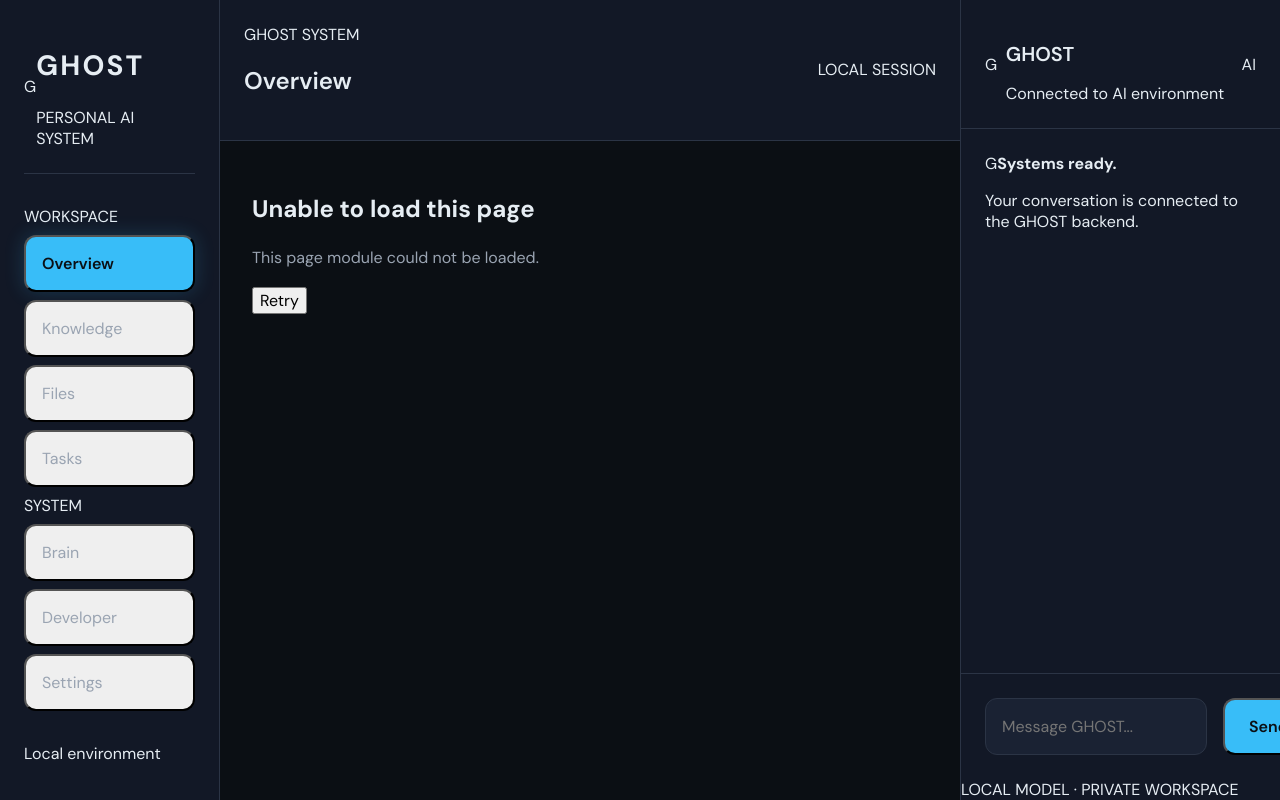
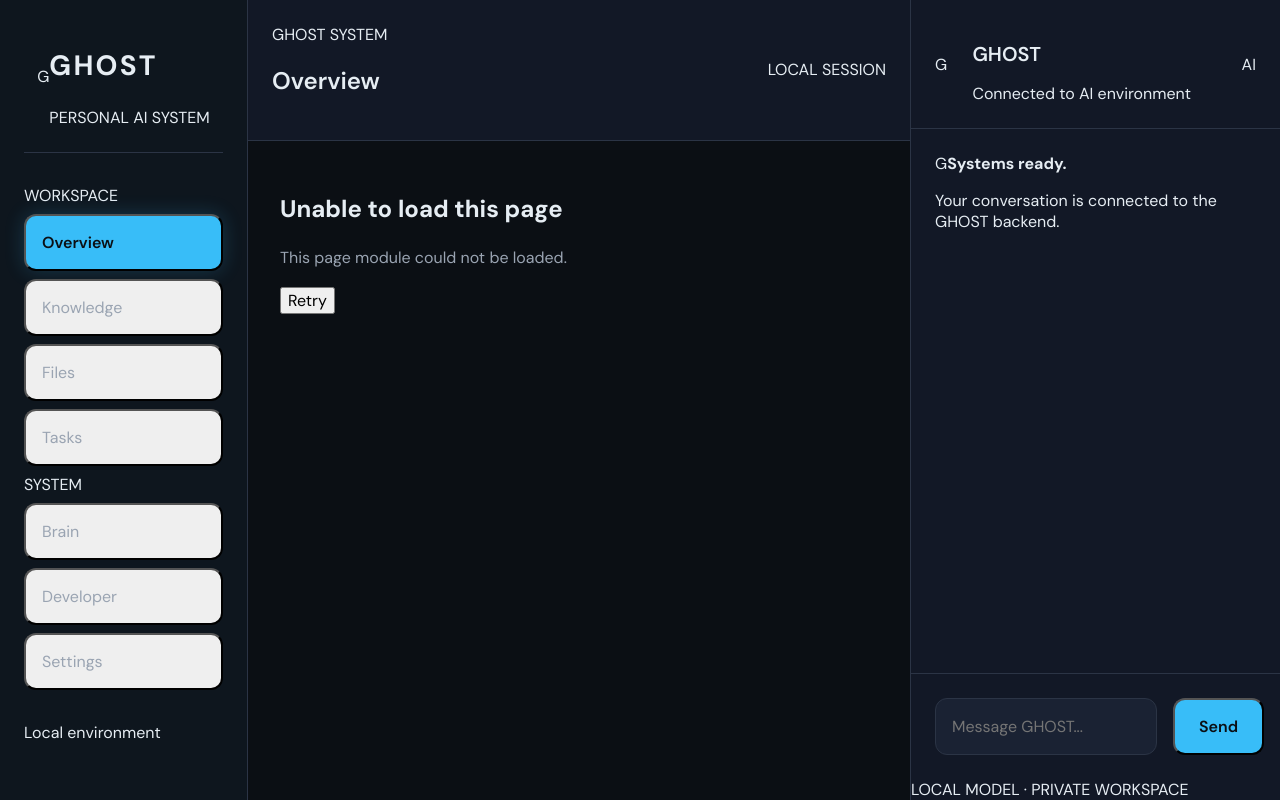
Before and after one commit to vishnuvinod001/GHOST, a FastAPI app: page / in a window 1280 px wide. Run offline with FastAPI, Linux system fonts and the light colour scheme.

Commit message:
Integrate UI v2 layout and interaction foundation

```diff
--- a/static/css/layout/layout.css
+++ b/static/css/layout/layout.css
@@ -1,92 +1,9 @@
-/* =====================================================
-   APPLICATION LAYOUT
-===================================================== */
-
-.app {
-  display: grid;
-
-  grid-template-columns:
-    var(--sidebar-width)
-    1fr
-    var(--chat-width);
-
-  width: 100%;
-  height: 100vh;
-
-  background: var(--bg-primary);
-}
-
-/* =====================================================
-   SIDEBAR
-===================================================== */
-
-.sidebar {
-  display: flex;
-  flex-direction: column;
-
-  background: var(--bg-secondary);
-
-  border-right: 1px solid var(--border-color);
-
-  overflow: hidden;
-}
-
-/* =====================================================
-   WORKSPACE
-===================================================== */
-
-.workspace {
-  display: flex;
-  flex-direction: column;
-
-  background: var(--bg-primary);
-
-  overflow: hidden;
-}
-
-/* =====================================================
-   CHAT PANEL
-===================================================== */
-
-.chat-panel {
-  display: flex;
-  flex-direction: column;
-
-  background: var(--bg-secondary);
-
-  border-left: 1px solid var(--border-color);
-
-  overflow: hidden;
-}
-
-/* =====================================================
-   PAGE STRUCTURE
-===================================================== */
-
-.page-header {
-  flex-shrink: 0;
-}
-
-.page-content {
-  flex: 1;
-
-  overflow-y: auto;
-}
-
-/* =====================================================
-   CHAT STRUCTURE
-===================================================== */
-
-.chat-header {
-  flex-shrink: 0;
-}
-
-#chat-history {
-  flex: 1;
-
-  overflow-y: auto;
-}
-
-.chat-input {
-  flex-shrink: 0;
-}
+.app { display: grid; grid-template-columns: 248px minmax(0,1fr) 370px; width: 100%; height: 100vh; min-height: 0; background: var(--bg-primary); }
+.sidebar, .chat-panel { display: flex; flex-direction: column; min-height: 0; background: rgba(15,22,31,.96); }
+.sidebar { border-right: 1px solid var(--border-color); }
+.chat-panel { border-left: 1px solid var(--border-color); }
+.workspace { display: flex; flex-direction: column; min-width: 0; min-height: 0; overflow: hidden; }
+.page-header { flex: 0 0 auto; }
+.page-content { flex: 1; min-height: 0; overflow: auto; }
+.chat-header, .chat-input, .chat-footnote { flex: 0 0 auto; }
+#chat-history { flex: 1; min-height: 0; overflow-y: auto; }
```
